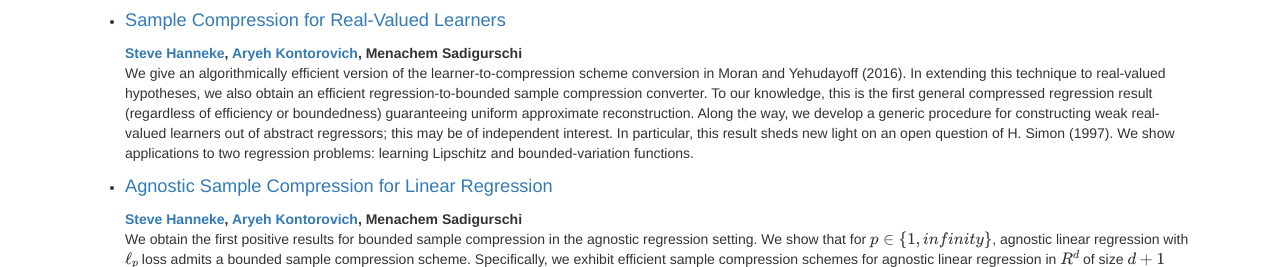
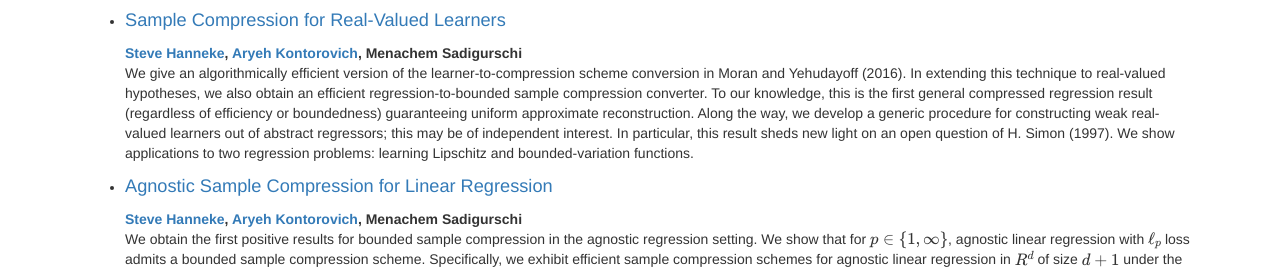
Before and after one commit to menisadi/menisadi.github.io---bootstrap, a plain HTML site: page index.html in a window 1280 px wide. Shown: the part 523-790 px from the top of the page. Drawn offline with nearby package versions, Linux system fonts and the light colour scheme; some packages are replaced by stand-ins of ours.

Commit message:
second paper - mathjax - fix2

```diff
--- a/index.html
+++ b/index.html
@@ -96,7 +96,7 @@
             <p>
               <a class=pub-link href="https://arxiv.org/abs/1810.01864">Agnostic Sample Compression for Linear Regression</a>
               <div class=pub-names><a href="http://www.stevehanneke.com/">Steve Hanneke</a>, <a href="https://www.cs.bgu.ac.il/~karyeh/">Aryeh Kontorovich</a>, Menachem Sadigurschi</div>
-              We obtain the first positive results for bounded sample compression in the agnostic regression setting. We show that for <span class="math inline">\(p \in \{1,infinity\}\)</span>, agnostic linear regression with <span class="math inline">\(\ell_p\)</span> loss admits a bounded sample compression scheme. Specifically, we exhibit efficient sample compression schemes for agnostic linear regression in <span class="math inline">\(R^d\)</span> of size <span class="math inline">\(d+1\)</span> under the <span class="math inline">\(\ell_1\)</span> loss and size <span class="math inline">\(d+2\)</span> under the <span class="math inline">\(\ell_\infty\)</span> loss. We further show that for every other <span class="math inline">\(\ell_p\)</span> loss (1 <span class="math inline">\(\leq\)</span>; p <span class="math inline">\(\leq\)</span>; infinity), there does not exist an agnostic compression scheme of bounded size. This refines and generalizes a negative result of David, Moran, and Yehudayoff (2016) for the <span class="math inline">\(\ell_2\)</span> loss. We close by posing a general open question: for agnostic regression with <span class="math inline">\(\ell_1\)</span> loss, does every function class admit a compression scheme of size equal to its pseudo-dimension? This question generalizes Warmuth’s classic sample compression conjecture for realizable-case classification (Warmuth, 2003).
+              We obtain the first positive results for bounded sample compression in the agnostic regression setting. We show that for <span class="math inline">\(p \in \{1,\infty\}\)</span>, agnostic linear regression with <span class="math inline">\(\ell_p\)</span> loss admits a bounded sample compression scheme. Specifically, we exhibit efficient sample compression schemes for agnostic linear regression in <span class="math inline">\(R^d\)</span> of size <span class="math inline">\(d+1\)</span> under the <span class="math inline">\(\ell_1\)</span> loss and size <span class="math inline">\(d+2\)</span> under the <span class="math inline">\(\ell_\infty\)</span> loss. We further show that for every other <span class="math inline">\(\ell_p\)</span> loss (1 <span class="math inline">\(\leq\)</span>; p <span class="math inline">\(\leq\)</span>; infinity), there does not exist an agnostic compression scheme of bounded size. This refines and generalizes a negative result of David, Moran, and Yehudayoff (2016) for the <span class="math inline">\(\ell_2\)</span> loss. We close by posing a general open question: for agnostic regression with <span class="math inline">\(\ell_1\)</span> loss, does every function class admit a compression scheme of size equal to its pseudo-dimension? This question generalizes Warmuth’s classic sample compression conjecture for realizable-case classification (Warmuth, 2003).
             </p>
           </li>
         </ul>
```
